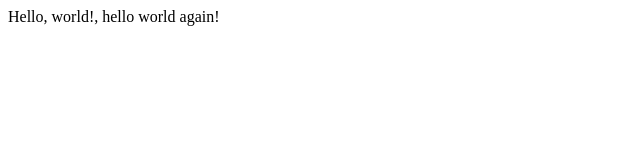
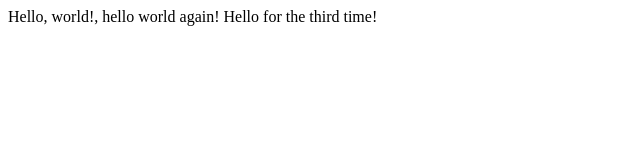
Before and after one commit to AndyKChen/ContamiNot, a plain HTML site: page hello.html in a window 1280 px wide. Shown: the whole page, without its empty margins (0-640 px from the left). Drawn offline with Linux system fonts and the light colour scheme.

Commit message:
add third hello

```diff
--- a/hello.html
+++ b/hello.html
@@ -4,6 +4,6 @@
     <title>My Webpage!</title>
   <head>
   <body>
-        Hello, world!, hello world again!
+        Hello, world!, hello world again! Hello for the third time!
   <body>
 <html>
```
